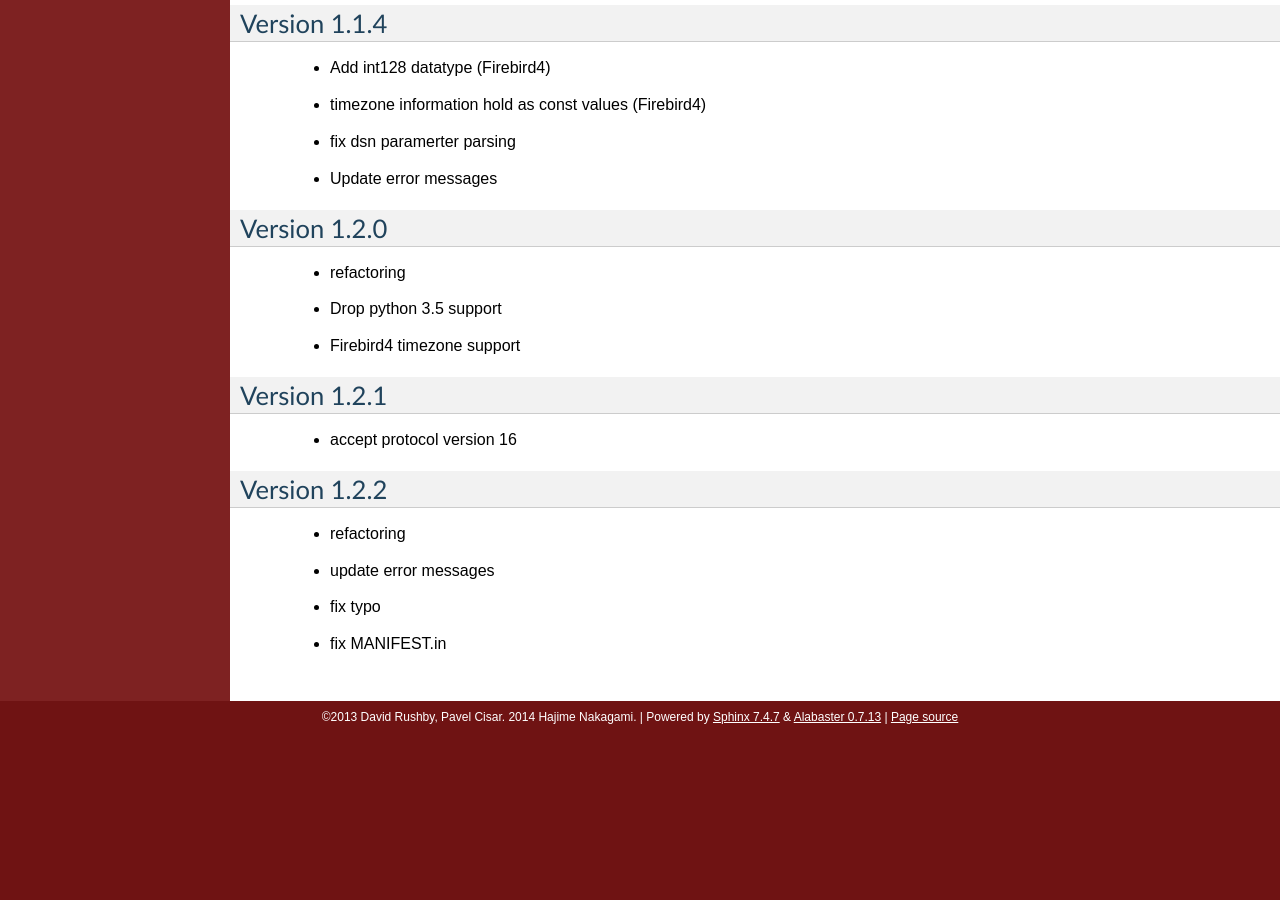
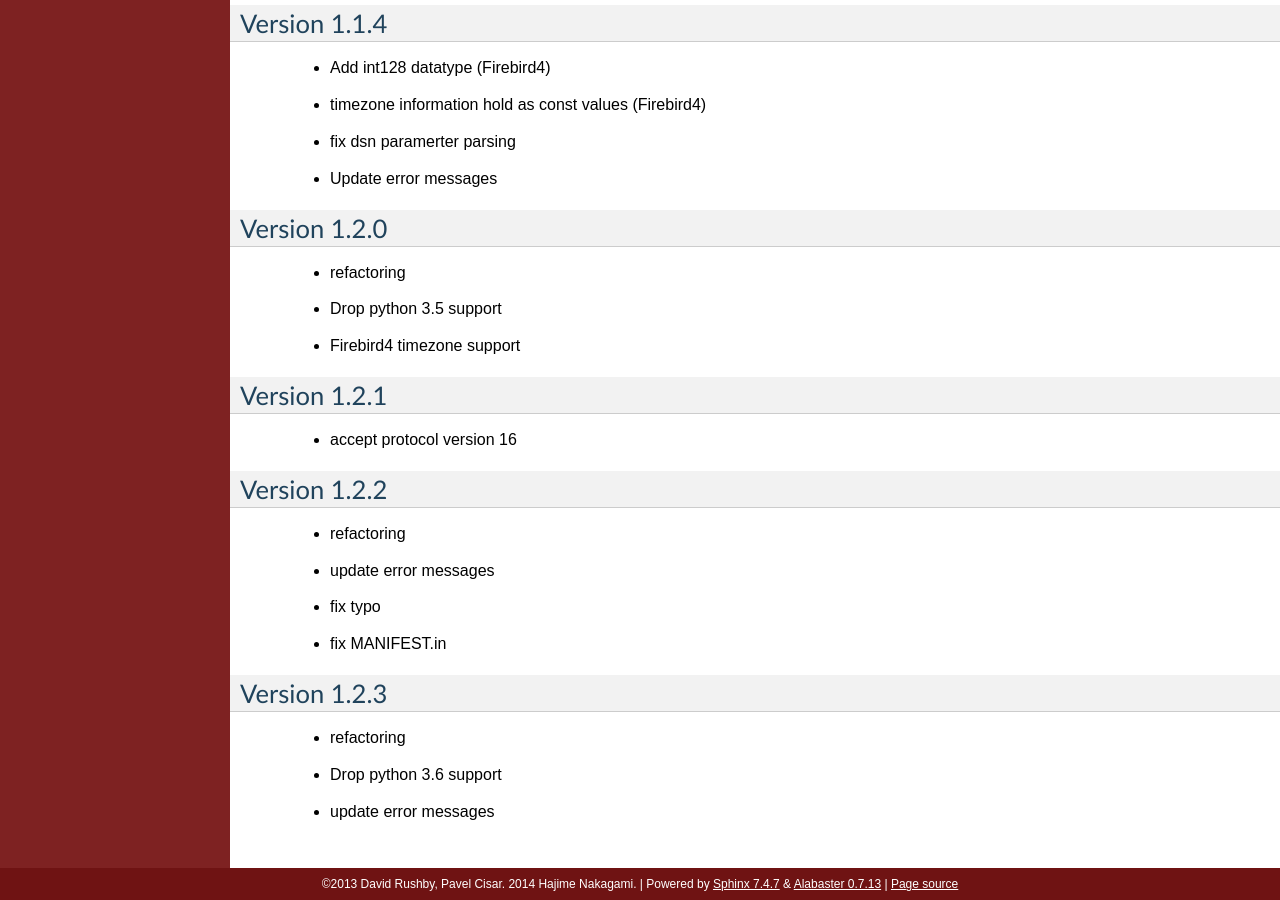
Before and after one commit to nakagami/pyfirebirdsql, a Sphinx documentation site: the page built from sphinx/changelog.rst, in a window 1280 px wide and 900 px high, scrolled down 5073 px. Built offline with Sphinx 7.4.7, drawn with Linux system fonts in a browser that asks for light colours; before the commit the page ends 5806 px from its top, so only the background shows below that.

Commit message:
add to changelog

```diff
--- a/sphinx/changelog.rst
+++ b/sphinx/changelog.rst
@@ -251,3 +251,10 @@ Version 1.2.2
    - update error messages
    - fix typo
    - fix MANIFEST.in
+
+Version 1.2.3
+==============
+
+   - refactoring
+   - Drop python 3.6 support
+   - update error messages
```
